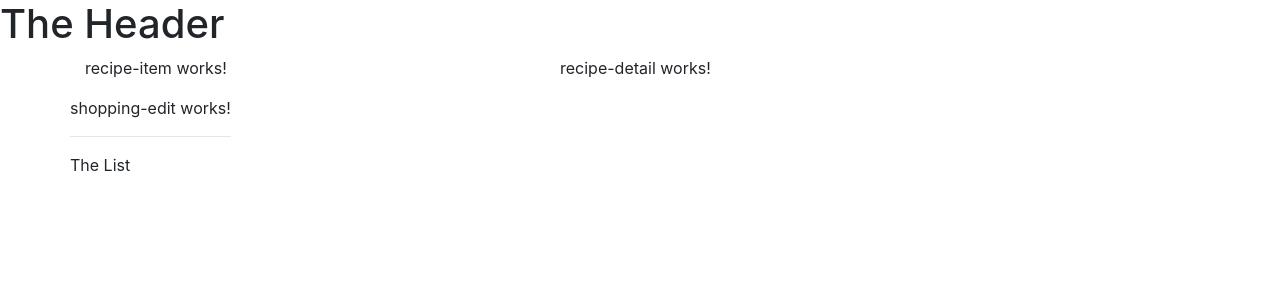
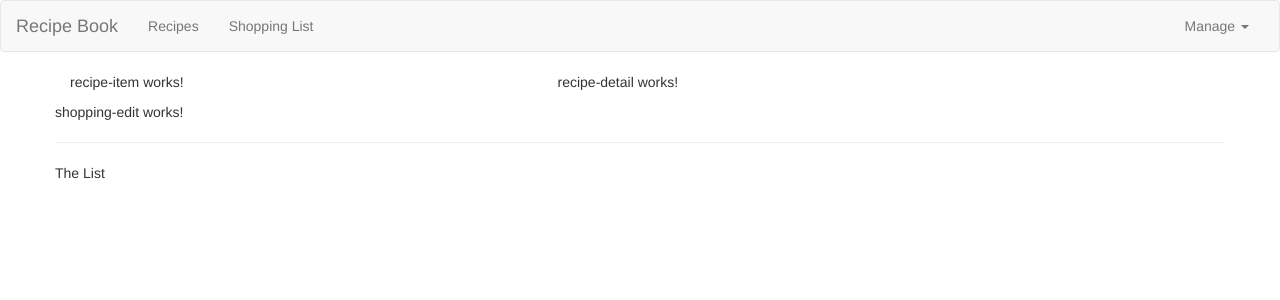
Before and after one commit to juanpichvrdo/angular-recipe-app, an Angular app: page / in a window 1280 px wide. Shown: the top 300 px of the page. Built offline with nearby package versions, Linux system fonts and the light colour scheme.

Commit message:
Add heading markup

```diff
--- a/package.json
+++ b/package.json
@@ -20,7 +20,7 @@
     "@angular/platform-browser": "~7.0.0",
     "@angular/platform-browser-dynamic": "~7.0.0",
     "@angular/router": "~7.0.0",
-    "bootstrap": "^4.1.3",
+    "bootstrap": "^3.3.7",
     "core-js": "^2.5.4",
     "rxjs": "~6.3.3",
     "zone.js": "~0.8.26"
--- a/src/app/header/header.component.html
+++ b/src/app/header/header.component.html
@@ -1 +1,25 @@
-<h1>The Header</h1>
+<nav class="navbar navbar-default">
+  <div class="container-fluid">
+    <div class="navbar-header">
+      <a href="#" class="navbar-brand">Recipe Book</a>
+    </div>
+
+    <div class="collapse navbar-collapse">
+      <ul class="nav navbar-nav">
+        <li><a href="#">Recipes</a></li>
+        <li><a href="#">Shopping List</a></li>
+      </ul>
+      <ul class="nav navbar-nav navbar-right">
+        <li class="dropdown">
+          <a href="#" class="dropdown-toggle" role="button"
+            >Manage <span class="caret"></span>
+          </a>
+          <ul class="dropdown-menu">
+            <li><a href="#">Save Data</a></li>
+            <li><a href="#">Fetch Data</a></li>
+          </ul>
+        </li>
+      </ul>
+    </div>
+  </div>
+</nav>
```
Also changed, not shown: 1 other file (tests, documents, lock files or other folders).
